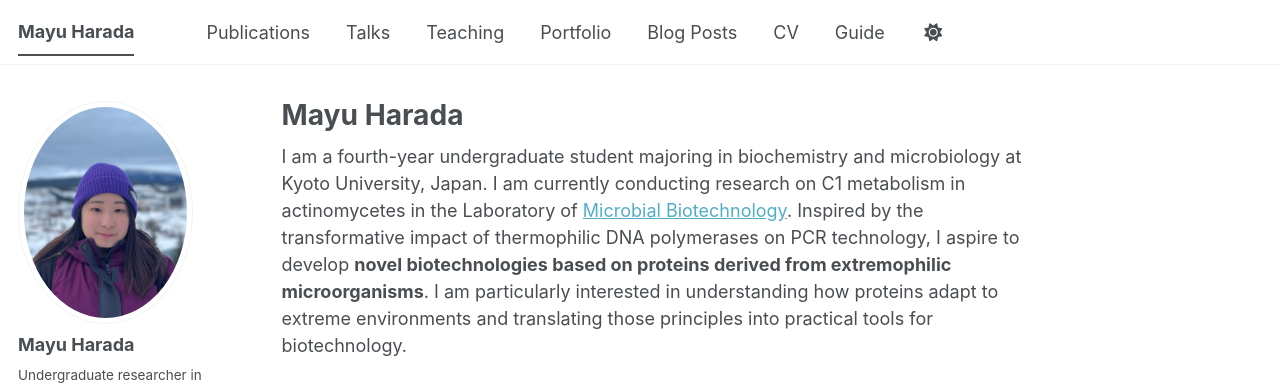
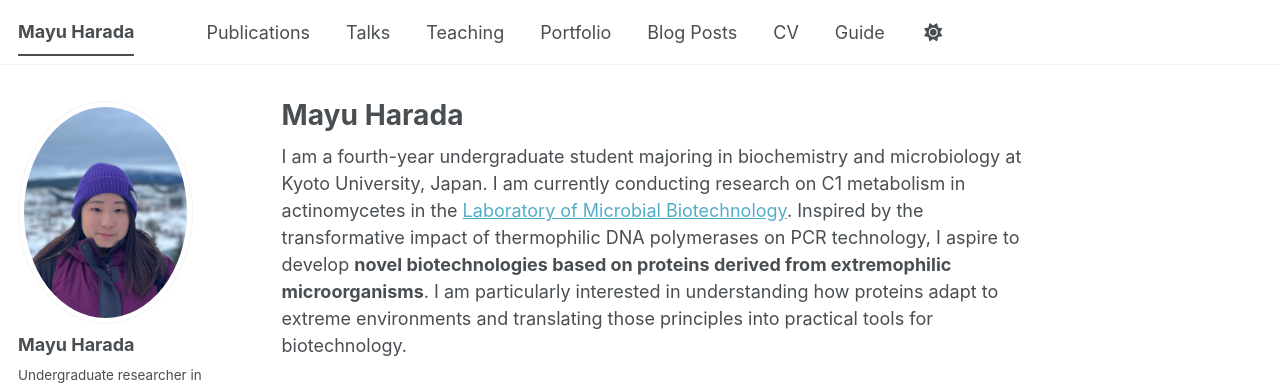
Before and after one commit to mayuharada/mayuharada.github.io, a Jekyll site: the page built from _pages/about.md, in a window 1280 px wide. Shown: the top 385 px of the page. Built offline with Jekyll 4.4.1, drawn with Linux system fonts in a browser that asks for light colours; a style sheet for code colours, icons or effects is not loaded.

```diff
--- a/_pages/about.md
+++ b/_pages/about.md
@@ -7,7 +7,7 @@ redirect_from:
   - /about.html
 ---
 
-I am a fourth-year undergraduate student majoring in biochemistry and microbiology at Kyoto University, Japan. I am currently conducting research on C1 metabolism in actinomycetes in the Laboratory of [Microbial Biotechnology](http://www.seigyo.kais.kyoto-u.ac.jp/). Inspired by the transformative impact of thermophilic DNA polymerases on PCR technology, I aspire to develop **novel biotechnologies based on proteins derived from extremophilic microorganisms**. I am particularly interested in understanding how proteins adapt to extreme environments and translating those principles into practical tools for biotechnology.
+I am a fourth-year undergraduate student majoring in biochemistry and microbiology at Kyoto University, Japan. I am currently conducting research on C1 metabolism in actinomycetes in the [Laboratory of Microbial Biotechnology](http://www.seigyo.kais.kyoto-u.ac.jp/). Inspired by the transformative impact of thermophilic DNA polymerases on PCR technology, I aspire to develop **novel biotechnologies based on proteins derived from extremophilic microorganisms**. I am particularly interested in understanding how proteins adapt to extreme environments and translating those principles into practical tools for biotechnology.
 
 Academic Background
 ======
```
